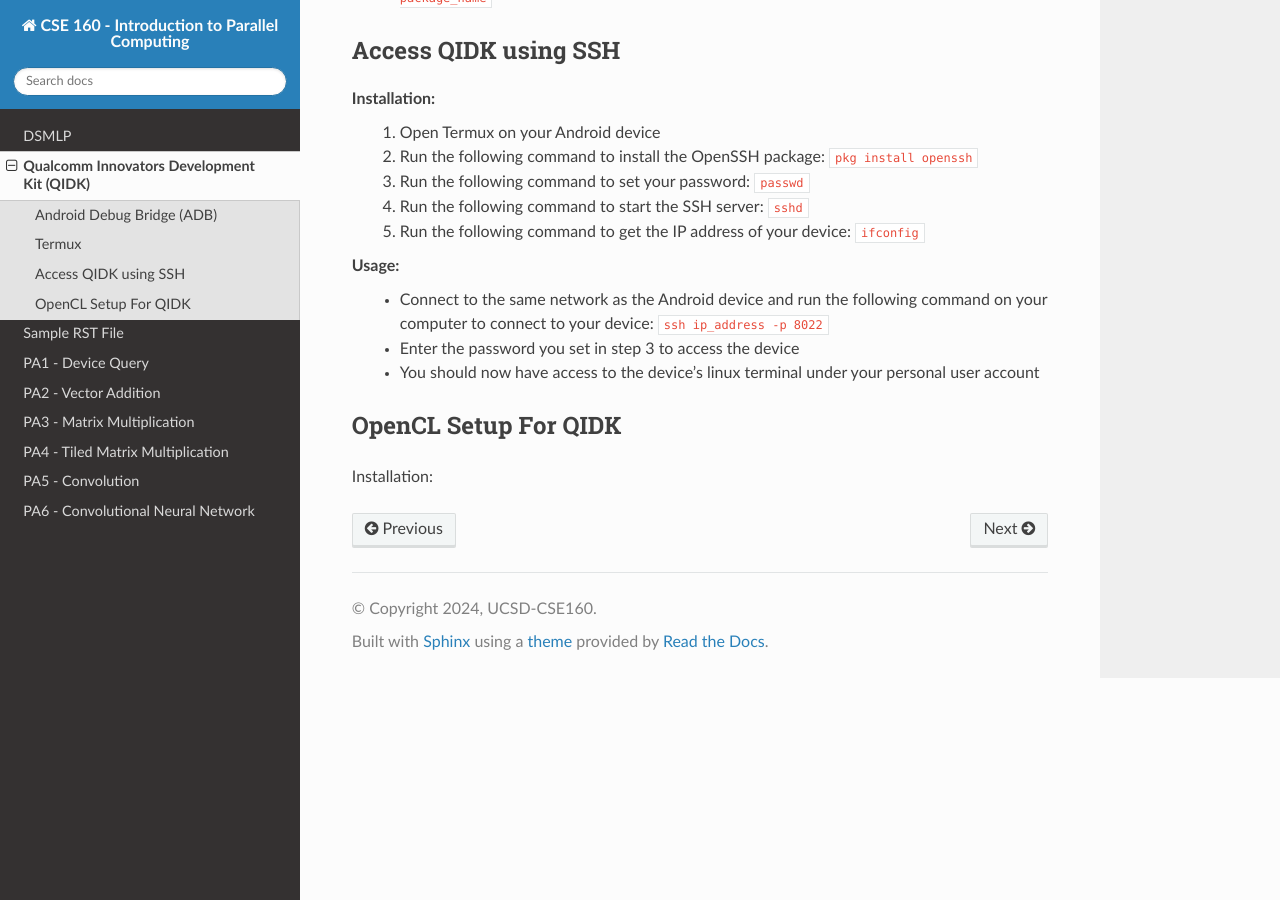
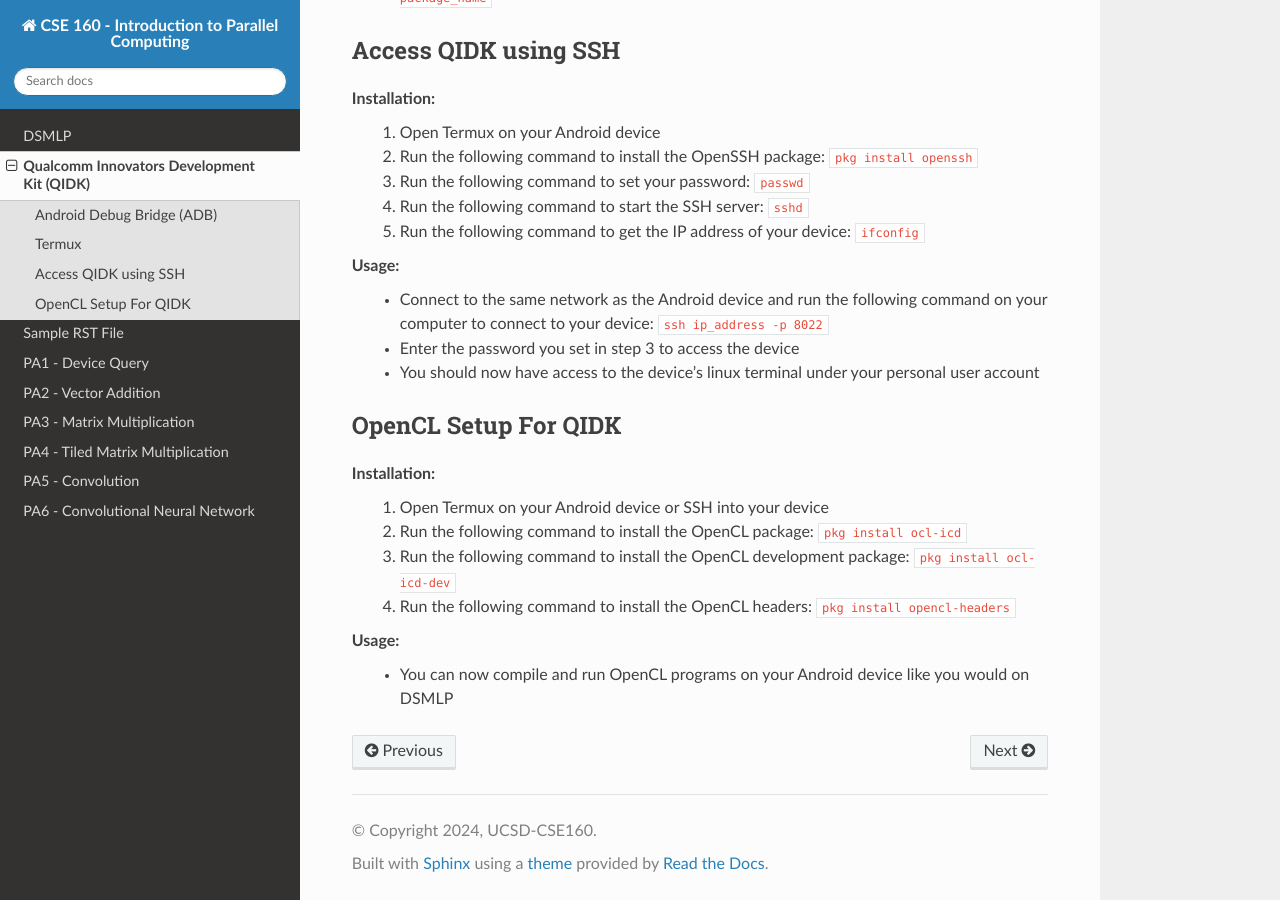
Before and after one commit to KastnerRG/cse160-docs, a Sphinx documentation site: the page built from docs/source/QIDK.rst, in a window 1280 px wide and 900 px high, scrolled down 776 px. Built offline with Sphinx 7.4.7 and the Read the Docs theme 2.0.0, drawn with Linux system fonts in a browser that asks for light colours; formulas are drawn with MathJax 3.

Commit message:
qidk docs

```diff
--- a/docs/source/QIDK.rst
+++ b/docs/source/QIDK.rst
@@ -44,3 +44,10 @@ Usage:
 OpenCL Setup For QIDK
 ^^^^^^^^^^^^^^^^^^^^^
 Installation:
+    1. Open Termux on your Android device or SSH into your device
+    2. Run the following command to install the OpenCL package: :code:`pkg install ocl-icd`
+    3. Run the following command to install the OpenCL development package: :code:`pkg install ocl-icd-dev`
+    4. Run the following command to install the OpenCL headers: :code:`pkg install opencl-headers`
+
+Usage:
+    - You can now compile and run OpenCL programs on your Android device like you would on DSMLP
```
